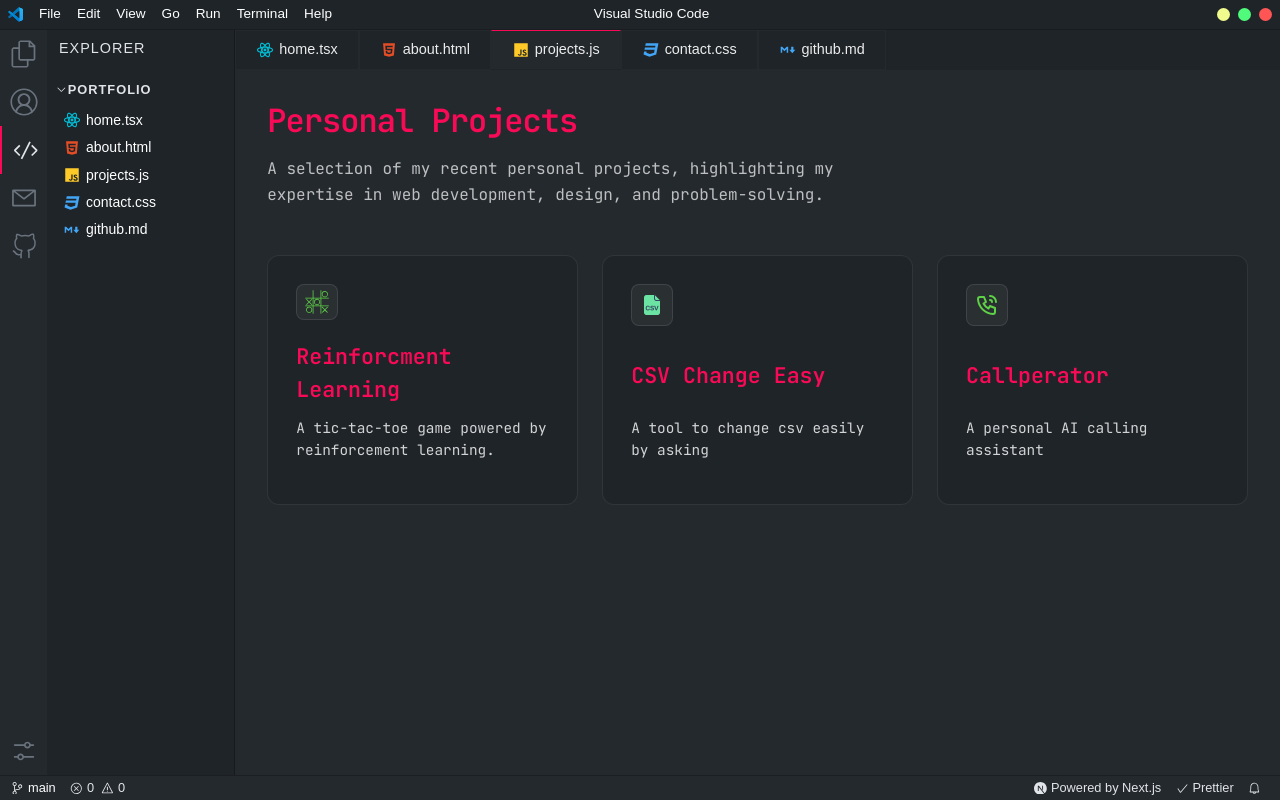
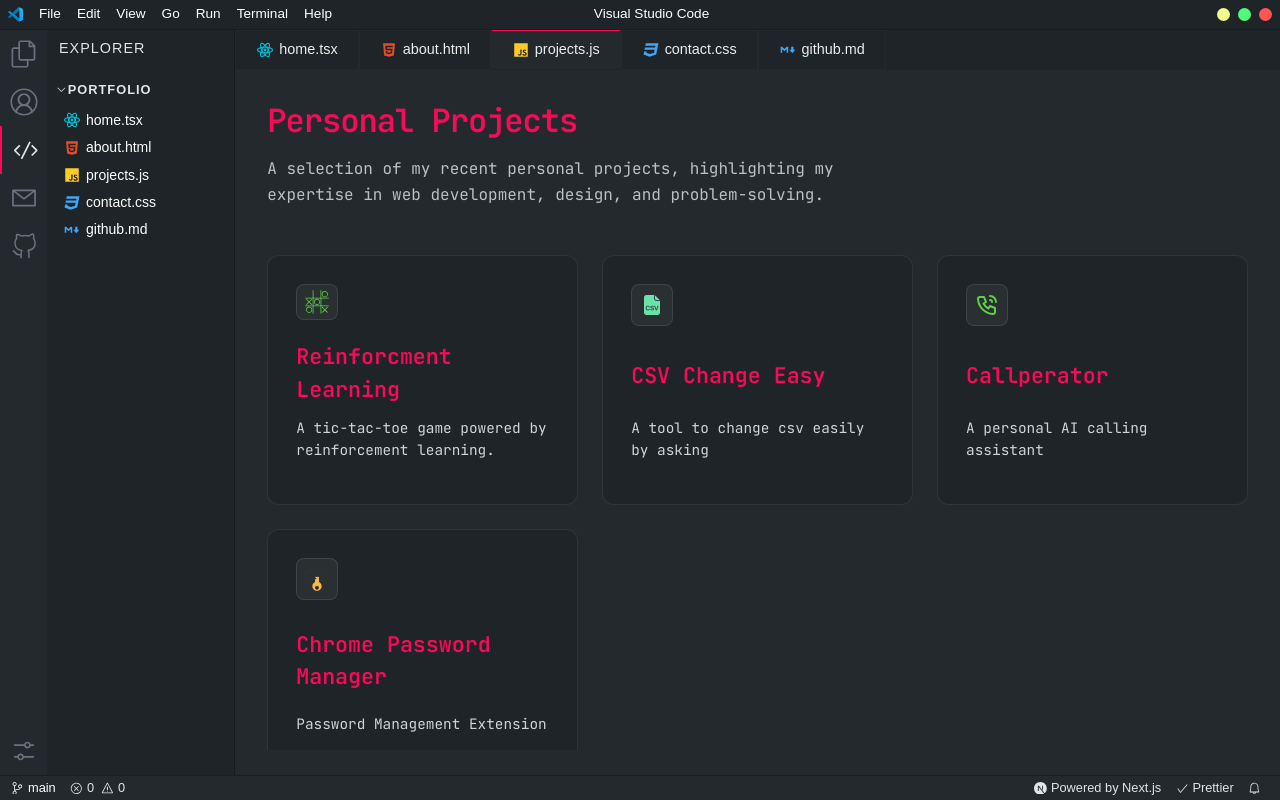
Before and after one commit to alancj731/vscode-portfolio, a Next.js app: page /projects in a window 1280 px wide. Built offline with nearby package versions, Linux system fonts and the light colour scheme.

Commit message:
add chrome password

```diff
--- a/data/projects.ts
+++ b/data/projects.ts
@@ -29,7 +29,14 @@
       'A personal AI calling assistant',
     logo: '/logos/callperator.svg',
     link: 'https://callperator.netlify.app/',
-    slug: 'easy-csv',
+    slug: 'callperator',
   },
-
+  {
+    title: 'Chrome Password Manager',
+    description:
+      'Password Management Extension',
+    logo: '/logos/password.svg',
+    link: 'https://github.com/alancj731/chrome-pw-extension/blob/dev/README.md',
+    slug: 'chrome-pw',
+  }
 ];
```
